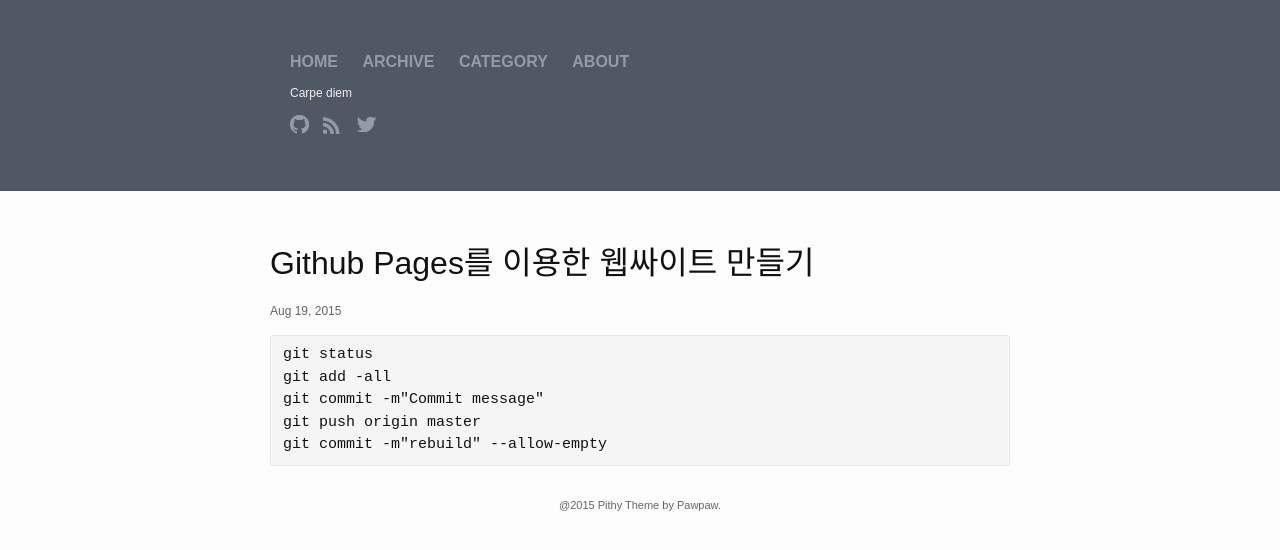
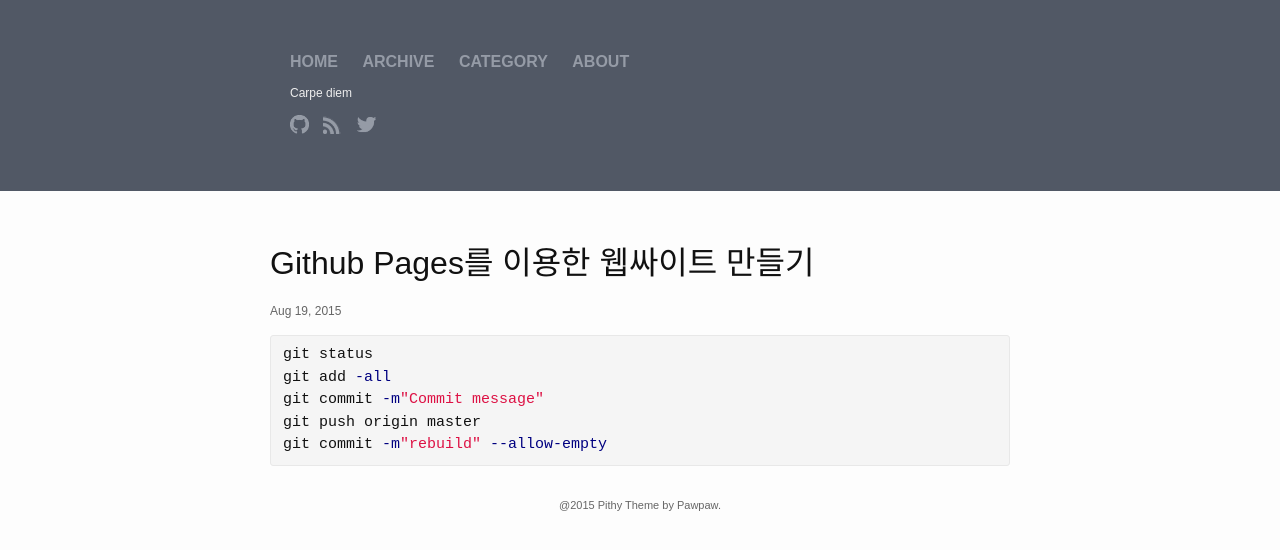
Before and after one commit to zatourie/zatourie.github.io, a Jekyll site: the page built from _posts/2015-08-19-Github_Pages.md, in a window 1280 px wide. Shown: the top 550 px of the page. Built offline with Jekyll 4.4.1, drawn with Linux system fonts in a browser that asks for light colours.

Commit message:
Update 2015-08-19-Github_Pages.md

````diff
--- a/_posts/2015-08-19-Github_Pages.md
+++ b/_posts/2015-08-19-Github_Pages.md
@@ -5,10 +5,10 @@
 categories: github
 ---
 
-```Shell
+{% highlight Shell %}
 git status
 git add -all
 git commit -m"Commit message"
 git push origin master
 git commit -m"rebuild" --allow-empty
-```
+{% endhighlight %}
````
